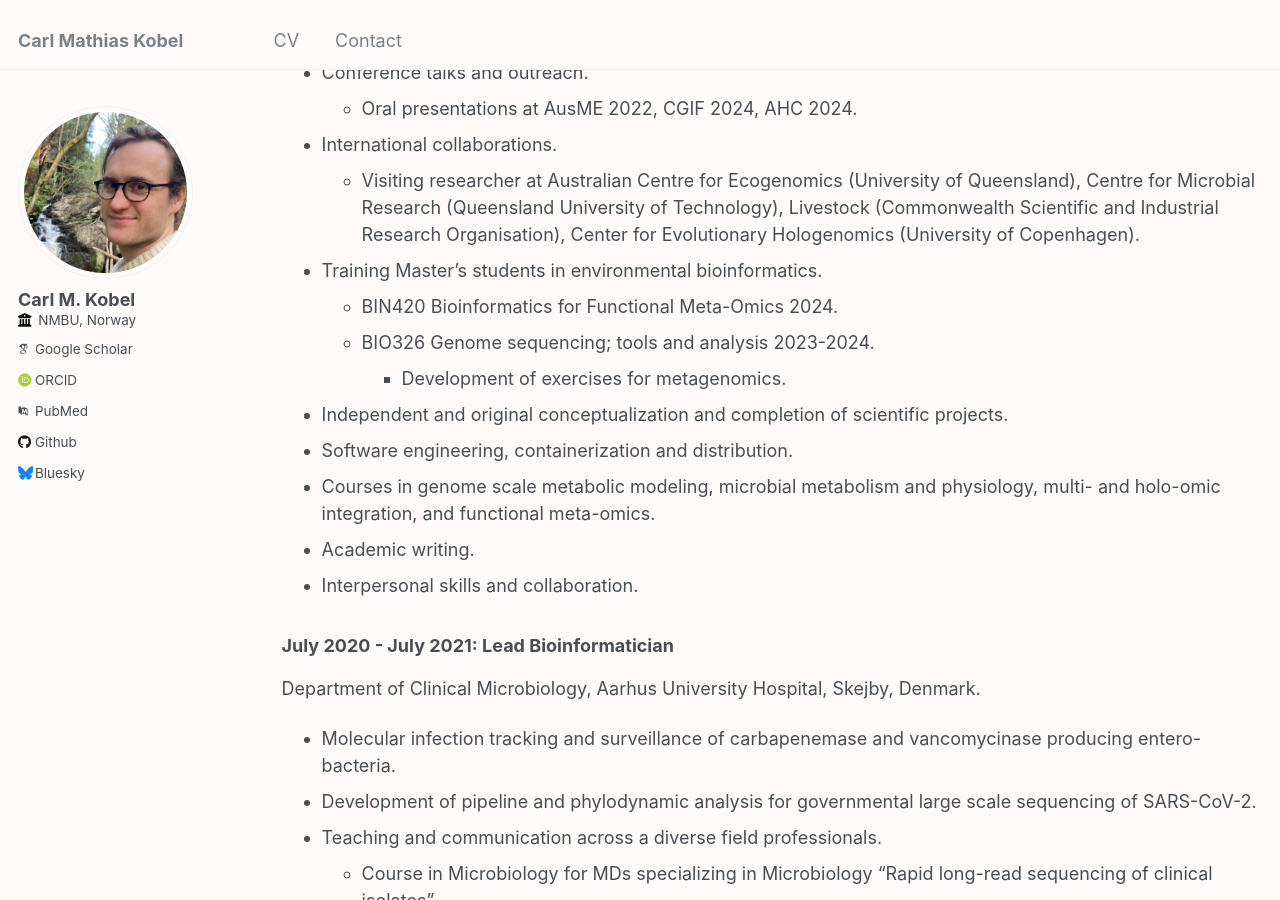
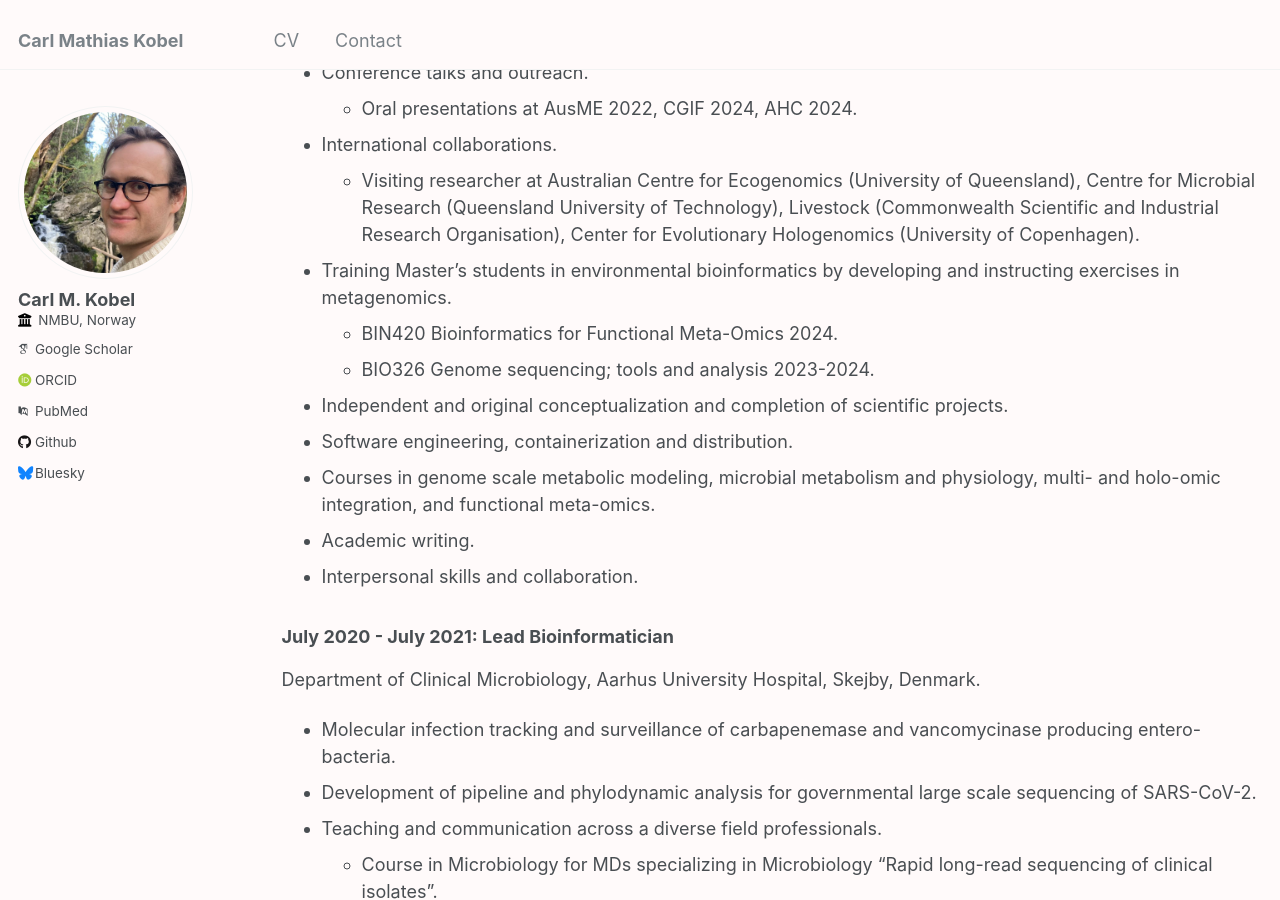
Before and after one commit to cmkobel/cmkobel.github.io, a Jekyll site: the page built from _pages/cv.md, in a window 1280 px wide and 900 px high, scrolled down 444 px. Built offline with Jekyll 4.4.1, drawn with Linux system fonts in a browser that asks for light colours; some web fonts are replaced.

Commit message:
Update cv.md

```diff
--- a/_pages/cv.md
+++ b/_pages/cv.md
@@ -24,10 +24,9 @@ Faculty of Biosciences, Norwegian University of Life Sciences, Ås, Norway.
     - Oral presentations at AusME 2022, CGIF 2024, AHC 2024.
   - International collaborations.
     - Visiting researcher at Australian Centre for Ecogenomics (University of Queensland), Centre for Microbial Research (Queensland University of Technology), Livestock (Commonwealth Scientific and Industrial Research Organisation), Center for Evolutionary Hologenomics (University of Copenhagen).
-  - Training Master's students in environmental bioinformatics.
+  - Training Master's students in environmental bioinformatics by developing and instructing exercises in metagenomics.
     - BIN420 Bioinformatics for Functional Meta-Omics 2024.
     - BIO326 Genome sequencing; tools and analysis 2023-2024.
-      - Development of exercises for metagenomics.
   - Independent and original conceptualization and completion of scientific projects.
   - Software engineering, containerization and distribution.
   - Courses in genome scale metabolic modeling, microbial metabolism and physiology, multi- and holo-omic integration, and functional meta-omics.
```
